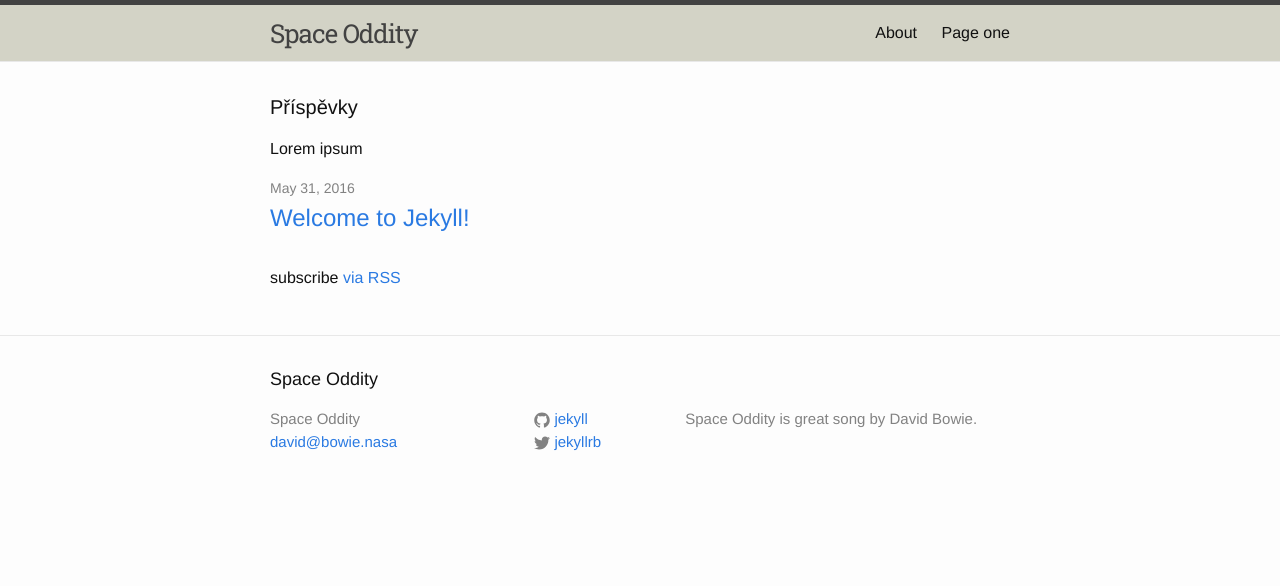
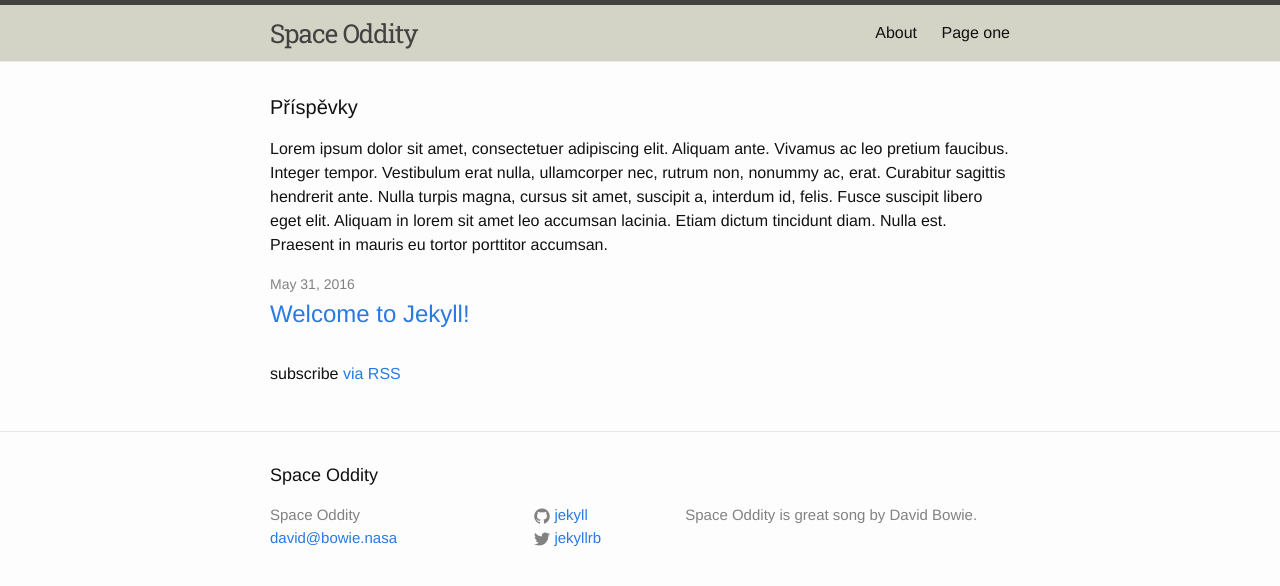
Before and after one commit to shm1ck/my-first-repo.github.io, a Jekyll site: the page built from index.html, in a window 1280 px wide. Shown: the top 586 px of the page. Built offline with Jekyll 4.4.1, drawn with Linux system fonts in a browser that asks for light colours.

Commit message:
Update index.html

```diff
--- a/index.html
+++ b/index.html
@@ -5,7 +5,7 @@ layout: default
 <div class="home">
 
   <h1 class="page-heading">Příspěvky</h1>
-  <p>Lorem ipsum</p>
+  <p>Lorem ipsum dolor sit amet, consectetuer adipiscing elit. Aliquam ante. Vivamus ac leo pretium faucibus. Integer tempor. Vestibulum erat nulla, ullamcorper nec, rutrum non, nonummy ac, erat. Curabitur sagittis hendrerit ante. Nulla turpis magna, cursus sit amet, suscipit a, interdum id, felis. Fusce suscipit libero eget elit. Aliquam in lorem sit amet leo accumsan lacinia. Etiam dictum tincidunt diam. Nulla est. Praesent in mauris eu tortor porttitor accumsan.</p>
 
   <ul class="post-list">
     {% for post in site.posts %}
```
